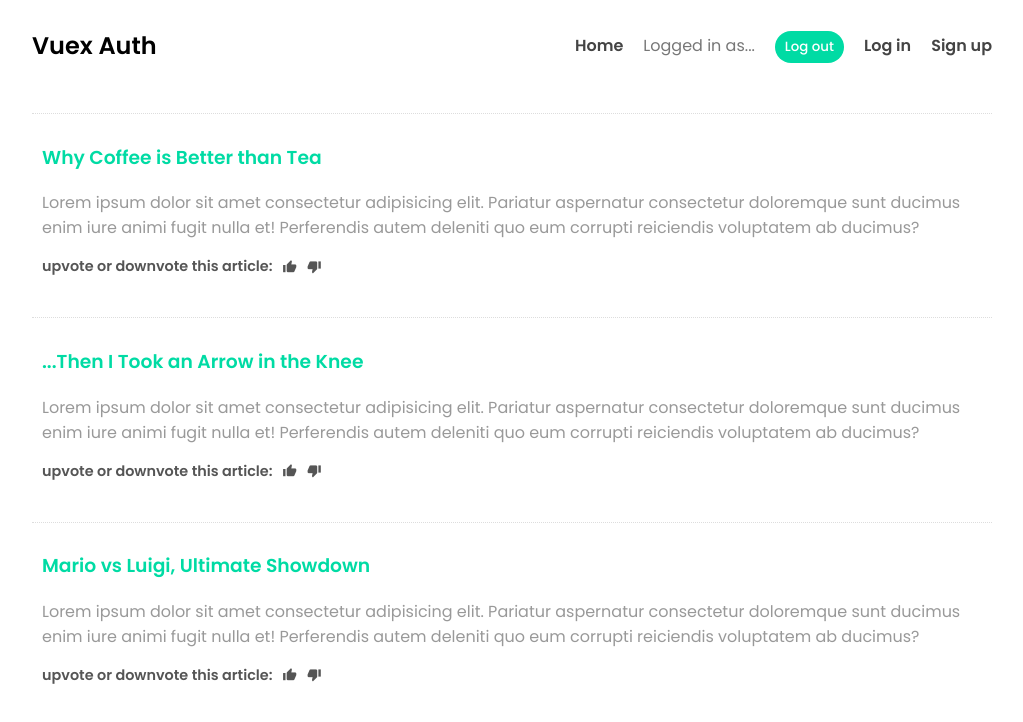
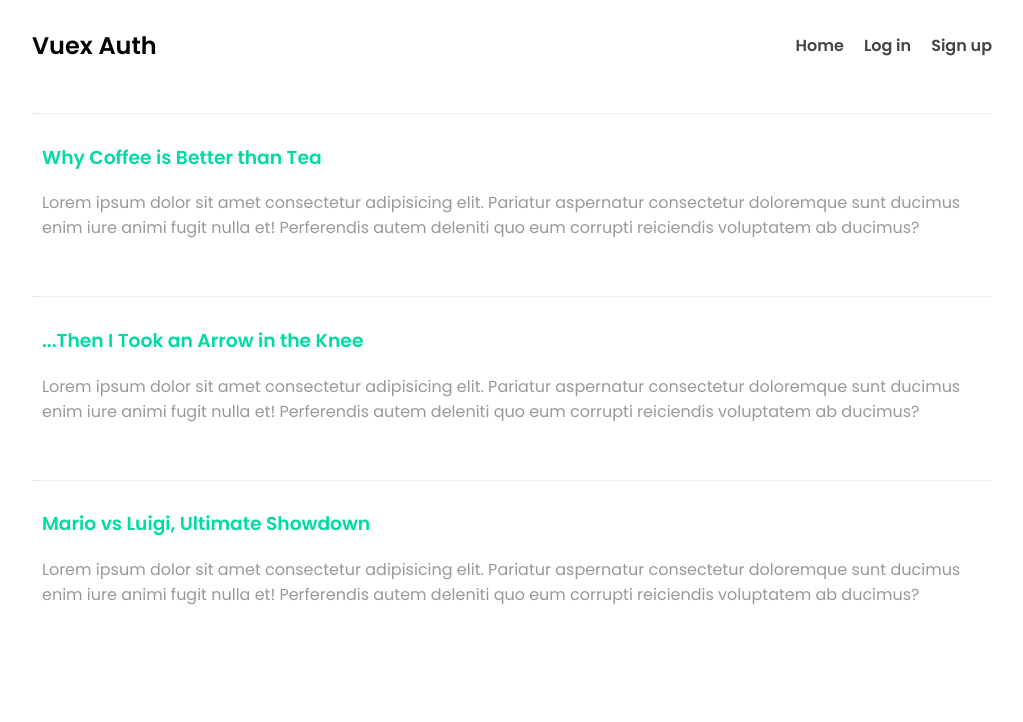
Before and after one commit to sendgn/blog-with-auth, a Vue app: page / in a window 1280 px wide. Shown: the top 722 px of the page, without its empty margins (128-1151 px from the left). Built offline with nearby package versions, Linux system fonts and the light colour scheme.

Commit message:
Show the user the correct links based on whether he is authorized or not

```diff
--- a/src/components/NavBar.vue
+++ b/src/components/NavBar.vue
@@ -6,12 +6,12 @@
       <router-link to="/">Home</router-link>
     </div>
     <!-- For logged in users -->
-    <div class="shift-down">
-      <span>Logged in as...</span>
+    <div v-if="user" class="shift-down">
+      <span>Logged in as <b>{{ user.email }}</b></span>
       <button @click="handleClick">Log out</button>
     </div>
     <!-- For logged out users -->
-    <div>
+    <div v-else>
       <router-link to="/login">Log in</router-link>
       <router-link to="/signup">Sign up</router-link>
     </div>
@@ -19,6 +19,7 @@
 </template>
 
 <script>
+import { computed } from 'vue';
 import { useStore } from 'vuex';
 
 export default {
@@ -30,7 +31,10 @@ export default {
       store.dispatch('logout');
     }
 
-    return { handleClick }
+    return {
+      handleClick,
+      user: computed(() => store.state.user)
+    }
   }
 }
 </script>
--- a/src/views/HomeView.vue
+++ b/src/views/HomeView.vue
@@ -4,7 +4,7 @@
       <div class="blog">
         <h3>{{ blog.title }}</h3>
         <p>Lorem ipsum dolor sit amet consectetur adipisicing elit. Pariatur aspernatur consectetur doloremque sunt ducimus enim iure animi fugit nulla et! Perferendis autem deleniti quo eum corrupti reiciendis voluptatem ab ducimus?</p>
-        <div class="icons">
+        <div v-if="user" class="icons">
           <span>upvote or downvote this article: </span>
           <span class="material-icons">thumb_up</span>
           <span class="material-icons">thumb_down</span>
@@ -15,7 +15,7 @@
 </template>
 
 <script>
-import { ref } from 'vue';
+import { computed, ref } from 'vue';
 import { useStore } from 'vuex';
 
 export default {
@@ -29,10 +29,11 @@ export default {
     // Get us access to the store
     const store = useStore();
 
-    console.log(store.state.user);
+    console.log('user:', store.state.user);
 
     return {
-      blogs
+      blogs,
+      user: computed(() => store.state.user)
     };
   }
 };
```
